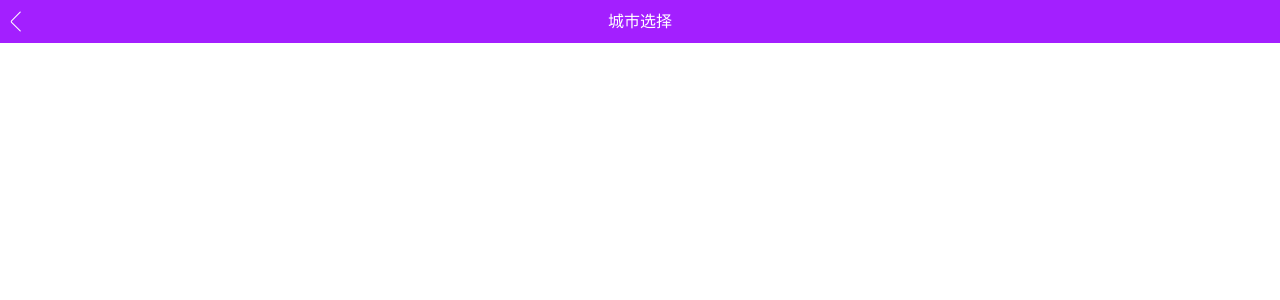
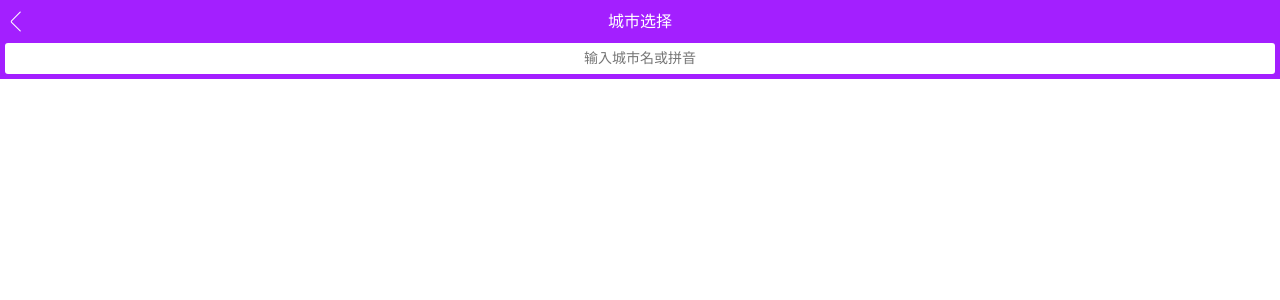
Before and after one commit to hanyucd/travel-webapp, a Vue app: page /#/city in a window 1280 px wide. Shown: the top 300 px of the page. Built offline with nearby package versions, Linux system fonts and the light colour scheme.

Commit message:
完成城市页面搜索组件.

```diff
--- a/src/page/city/City.vue
+++ b/src/page/city/City.vue
@@ -1,11 +1,13 @@
 <template>
   <div id="city">
     <CityHeader></CityHeader>
+    <CitySearch></CitySearch>
   </div>
 </template>
 
 <script>
 import CityHeader from './components/Header';
+import CitySearch from './components/Search';
 
 export default {
   name: 'City',
@@ -15,7 +17,8 @@ export default {
     };
   },
   components: {
-    CityHeader
+    CityHeader,
+    CitySearch
   }
 };
 </script>
--- /dev/null
+++ b/src/page/city/components/Search.vue
@@ -0,0 +1,34 @@
+<template>
+  <div id="search">
+    <input type="text" placeholder="输入城市名或拼音" maxlength="10" />
+  </div>
+</template>
+
+<script>
+export default {
+  name: 'CitySearch',
+  data() {
+    return {
+    };
+  }
+};
+</script>
+
+<style lang='scss' scoped>
+@import '@/assets/styles/var.scss';
+
+#search {
+  height: .72rem;
+  padding: 0 .1rem;
+  background: $bgColor;
+  input {
+    width: 100%;
+    height: .62rem;
+    box-sizing: border-box;
+    padding: 0 .2rem;
+    line-height: .62rem;
+    text-align: center;
+    border-radius: .06rem;
+  }
+}
+</style>
```
